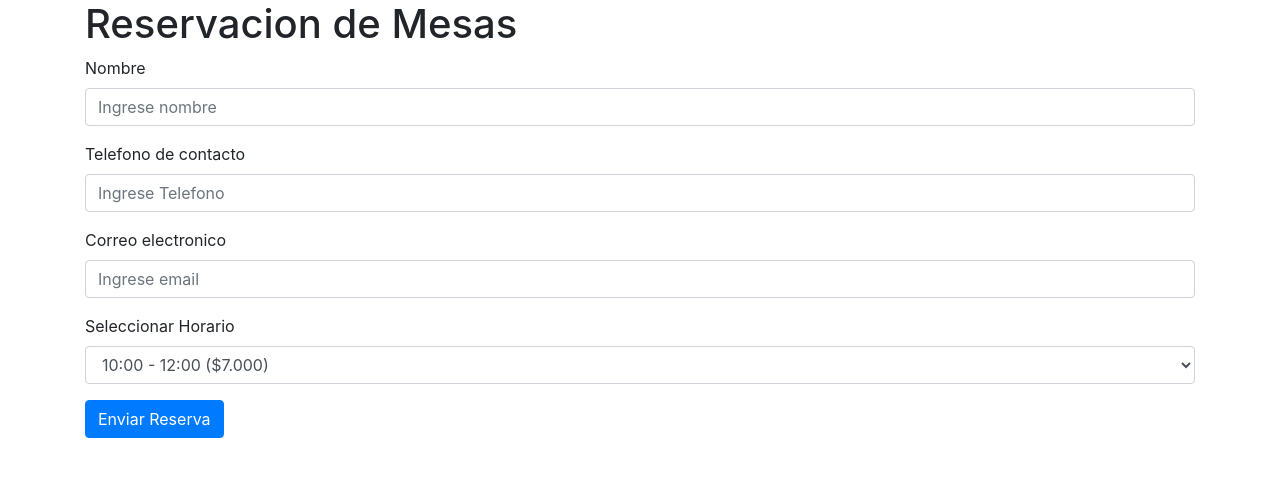
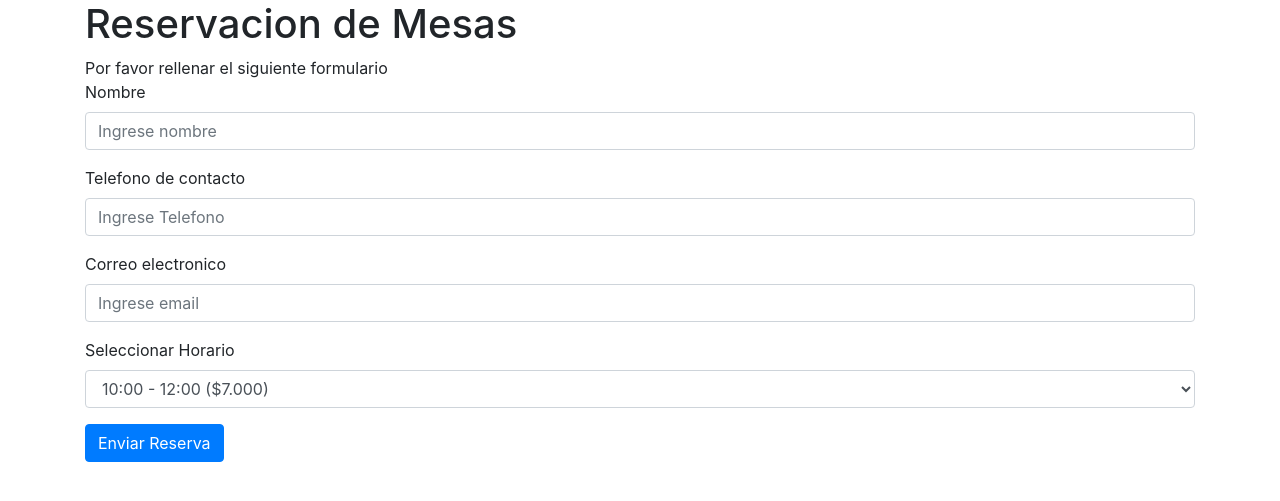
Before and after one commit to IN3501/tarea-2-grupo15, a Django app: page /reserva/ in a window 1280 px wide. Shown: the part 56-557 px from the top of the page. Run offline with Django 3.2, Linux system fonts and the light colour scheme; some libraries are stand-ins or nearby versions.

Commit message:
Adicion de texto

```diff
--- a/grupo15prim/miapp/templates/reserva.html
+++ b/grupo15prim/miapp/templates/reserva.html
@@ -8,6 +8,8 @@ Reservar Mesa
 
 <div id="descripcion" class="container">
     <h1>Reservacion de Mesas </h1>
+	</h3>Por favor rellenar el siguiente formulario</h3>
+
 
     <form action="/envio" method="POST" autocomplete="off">  {% csrf_token %}
 
```
